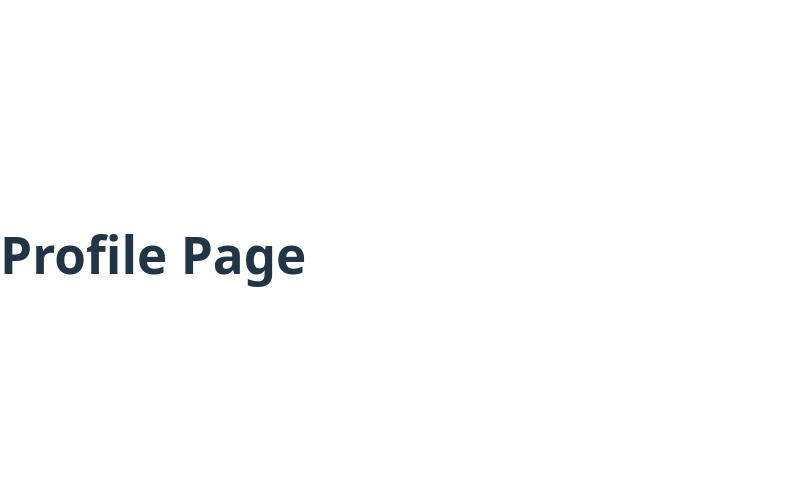
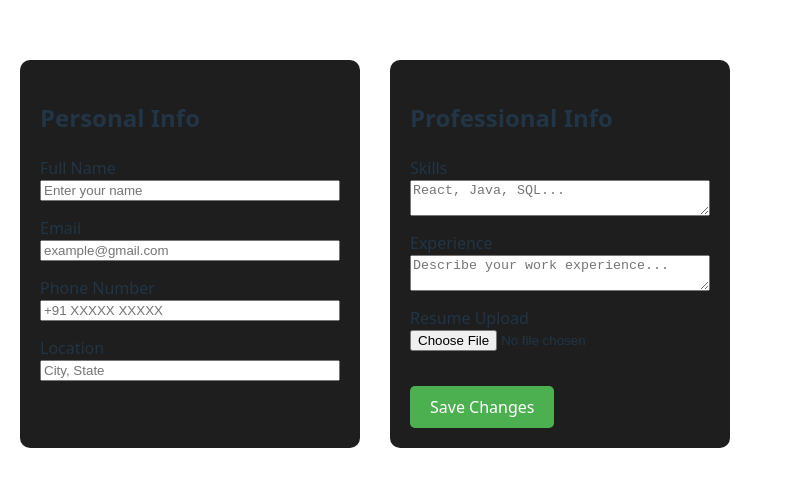
Before and after one commit to Virtusa-Java-FSD/RevJobs-P1-Monolithic-Job-Board-Recruitment-Platform, a React (Vite) app: page /profile in a window 1280 px wide. Shown: the part 146-632 px from the top of the page, without its empty margins (0-789 px from the left). Built offline with nearby package versions, Linux system fonts and the light colour scheme.

Commit message:
Update Profile.tsx

```diff
--- a/src/pages/Profile.tsx
+++ b/src/pages/Profile.tsx
@@ -1,3 +1,89 @@
 export default function Profile() {
-    return <h1>Profile Page</h1>;
+    return (
+        <div style={styles.container}>
+            {/* LEFT COLUMN */}
+            <div style={styles.leftColumn}>
+                <h2>Personal Info</h2>
+
+                <div style={styles.field}>
+                    <label>Full Name</label>
+                    <input type="text" placeholder="Enter your name" />
+                </div>
+
+                <div style={styles.field}>
+                    <label>Email</label>
+                    <input type="email" placeholder="example@gmail.com" />
+                </div>
+
+                <div style={styles.field}>
+                    <label>Phone Number</label>
+                    <input type="tel" placeholder="+91 XXXXX XXXXX" />
+                </div>
+
+                <div style={styles.field}>
+                    <label>Location</label>
+                    <input type="text" placeholder="City, State" />
+                </div>
+            </div>
+
+            {/* RIGHT COLUMN */}
+            <div style={styles.rightColumn}>
+                <h2>Professional Info</h2>
+
+                <div style={styles.field}>
+                    <label>Skills</label>
+                    <textarea placeholder="React, Java, SQL..." />
+                </div>
+
+                <div style={styles.field}>
+                    <label>Experience</label>
+                    <textarea placeholder="Describe your work experience..." />
+                </div>
+
+                <div style={styles.field}>
+                    <label>Resume Upload</label>
+                    <input type="file" />
+                </div>
+
+                <button style={styles.saveBtn}>Save Changes</button>
+            </div>
+        </div>
+    );
 }
+
+const styles = {
+    container: {
+        display: "flex",
+        gap: "30px",
+        padding: "20px",
+        flexWrap: "wrap" as const,
+    },
+    leftColumn: {
+        flex: 1,
+        minWidth: "300px",
+        background: "#1e1e1e",
+        padding: "20px",
+        borderRadius: "10px",
+    },
+    rightColumn: {
+        flex: 2,
+        minWidth: "300px",
+        background: "#1e1e1e",
+        padding: "20px",
+        borderRadius: "10px",
+    },
+    field: {
+        display: "flex",
+        flexDirection: "column" as const,
+        marginBottom: "15px",
+    },
+    saveBtn: {
+        marginTop: "20px",
+        padding: "10px 20px",
+        background: "#4CAF50",
+        border: "none",
+        borderRadius: "5px",
+        color: "white",
+        cursor: "pointer",
+    },
+};
```
